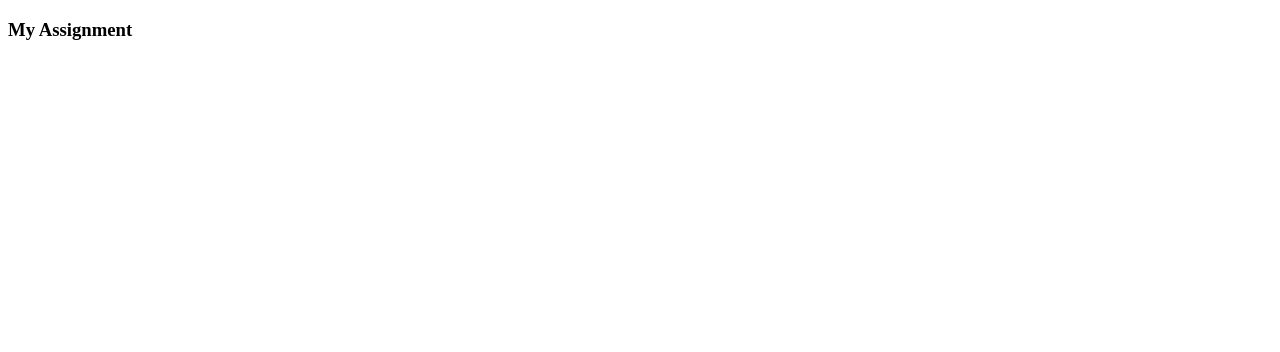
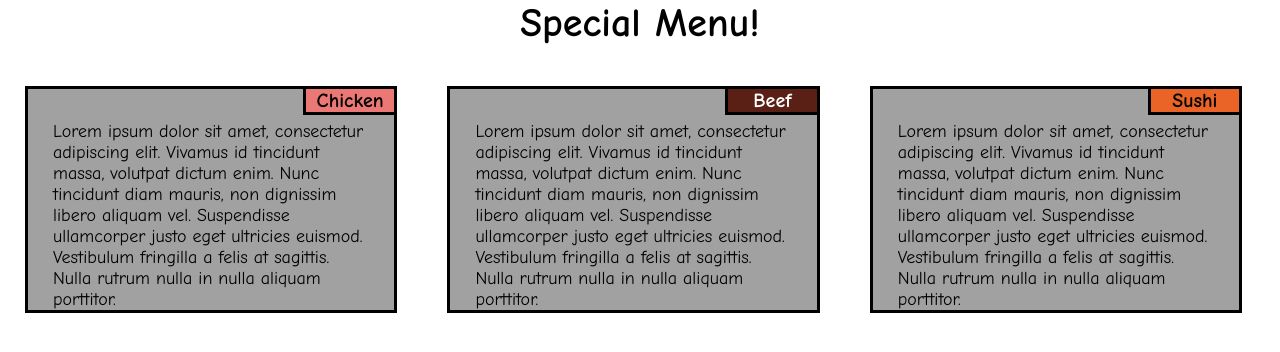
Before and after one commit to TonyHotShot/coursera-test2, a plain HTML site: page module2-solution/index.html in a window 1280 px wide. Drawn offline with Linux system fonts and the light colour scheme.

Commit message:
second commit

```diff
--- a/module2-solution/index.html
+++ b/module2-solution/index.html
@@ -2,14 +2,44 @@
 <html lang="en">
 <head>
     <meta charset="UTF-8">
-    <meta http-equiv="X-UA-Compatible" content="IE=edge">
-
+    <meta name="viewport" content="width:device-width, initial-scale=1">
     <title>Document</title>
+    <link rel="stylesheet" href="style.css">
 </head>
 <body>
-    <h3>
-        My Assignment
-    </h3>
+    <h2>Special Menu!</h2>
+    <section class="row">
+    <section class="col-lg-4 col-md-6"><div><p id="p1">Chicken</p><div class="desc">Lorem ipsum dolor sit amet,
+        consectetur adipiscing elit.
+        Vivamus id tincidunt massa,
+        volutpat dictum enim.
+        Nunc tincidunt diam mauris,
+        non dignissim libero aliquam vel.
+        Suspendisse ullamcorper justo eget ultricies euismod.
+        Vestibulum fringilla a felis at sagittis.
+        Nulla rutrum nulla in nulla aliquam porttitor.
+       </div></div></section>
+    <section class="col-lg-4 col-md-6"><div><p id="p2">Beef</p><div class="desc">Lorem ipsum dolor sit amet,
+        consectetur adipiscing elit.
+        Vivamus id tincidunt massa,
+        volutpat dictum enim.
+        Nunc tincidunt diam mauris,
+        non dignissim libero aliquam vel.
+        Suspendisse ullamcorper justo eget ultricies euismod.
+        Vestibulum fringilla a felis at sagittis.
+        Nulla rutrum nulla in nulla aliquam porttitor.
+        </div></div></section>
+    <section class="col-lg-4 col-md-12"><div><p id="p3">Sushi</p><div class="desc">Lorem ipsum dolor sit amet,
+        consectetur adipiscing elit.
+        Vivamus id tincidunt massa,
+        volutpat dictum enim.
+        Nunc tincidunt diam mauris,
+        non dignissim libero aliquam vel.
+        Suspendisse ullamcorper justo eget ultricies euismod.
+        Vestibulum fringilla a felis at sagittis.
+        Nulla rutrum nulla in nulla aliquam porttitor.
+        </div></div></section>
+    </section>
 
 </body>
 </html>
--- /dev/null
+++ b/module2-solution/style.css
@@ -0,0 +1,106 @@
+* {
+    box-sizing: border-box;
+    margin: 0;
+    padding: 0;
+}
+h2 {
+    font-size: 40px;
+    font-family: Comic sans MS;
+    text-align: center;
+    margin-bottom: 15px;
+}
+section {
+    position: relative;
+}
+
+#p1 {
+    background-color: rgb(235, 120, 116);
+    font-weight: bold;
+    font-size: 20px;
+    font-family: comic sans MS;
+    text-align: center;
+    position: absolute;
+    width: 25%;
+    top: 0;
+    right: 0;
+    border-top: 0;
+    border-right: 0;
+    border-left: 3px solid black;
+    border-bottom: 3px solid black;
+}
+#p2 {
+    background-color: rgb(90, 31, 21);
+    font-weight: bold;
+    font-size: 20px;
+    font-family: comic sans MS;
+    color: white;
+    text-align: center;
+    position: absolute;
+    width: 25%;
+    top: 0;
+    right: 0;
+    border-top: 0;
+    border-right: 0;
+    border-left: 3px solid black;
+    border-bottom: 3px solid black;
+}
+#p3 {
+    background-color: rgb(233, 100, 38);
+    font-weight: bold;
+    font-size: 20px;
+    font-family: comic sans MS;
+    text-align: center;
+    position: absolute;
+    width: 25%;
+    top: 0;
+    right: 0;
+    border-top: 0;
+    border-right: 0;
+    border-left: 3px solid black;
+    border-bottom: 3px solid black;
+}
+
+div {
+    background-color: rgb(161, 161, 161);
+    position: relative;
+    border: 3px solid black;
+    margin-left: 25px;
+    margin-right: 25px;
+    margin-top: 25px;
+}
+
+.desc {
+
+    font-size: 18px;
+    font-family: comic sans ms;
+    border: 0;
+    margin-top: 32px;
+}
+
+.row {
+    width: 100%;
+}
+/**** DESKTOP SIZING ****/
+@media (min-width: 992px) {
+    .col-lg-4
+    {
+        float: left;
+    }
+    .col-lg-4 {
+        width: 33%;
+    }
+}
+
+/**** MEDIUM SIZING ****/
+@media (min-width: 768px) and (max-width: 991px) {
+    .col-md-6,.col-md-12
+    {
+        float: left;
+    }
+    .col-md-6 {
+        width: 50%;
+    }
+    .col-md-12 {
+        width: 100%;
+    }
+}
```
